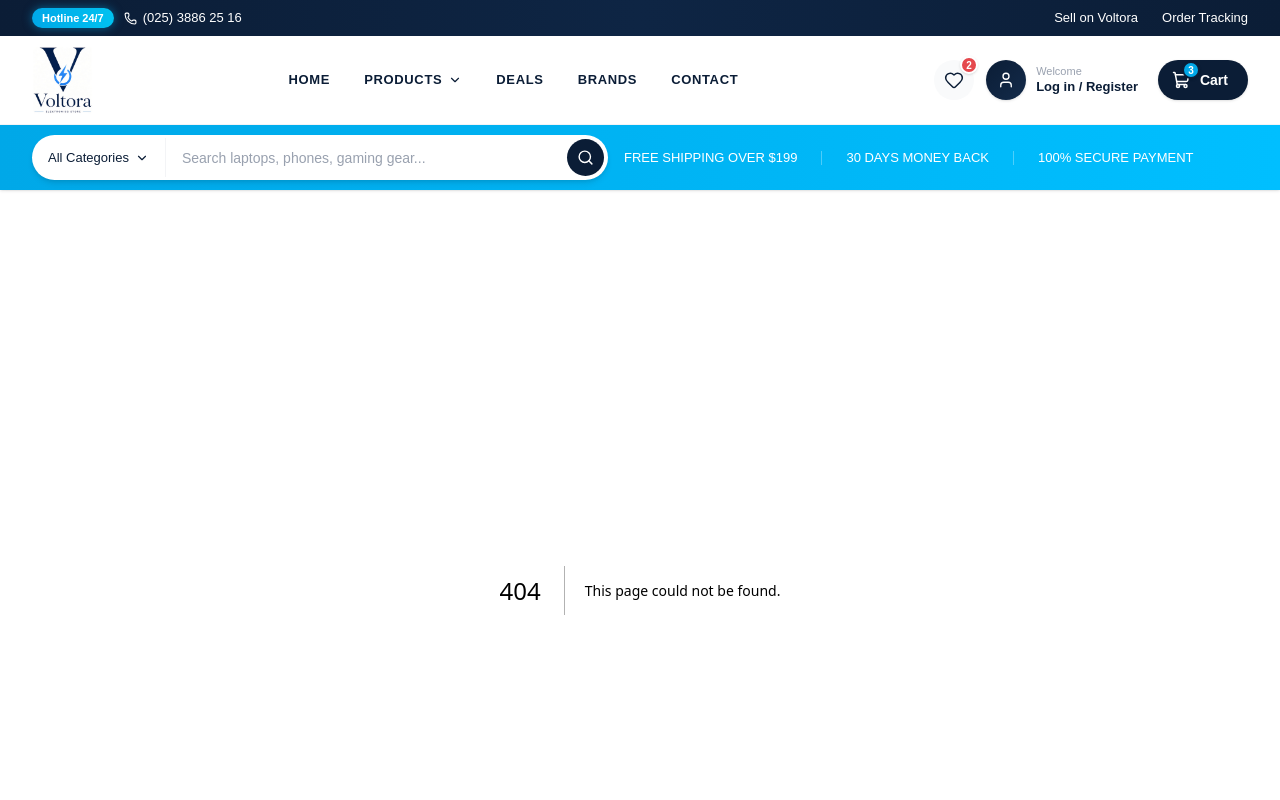
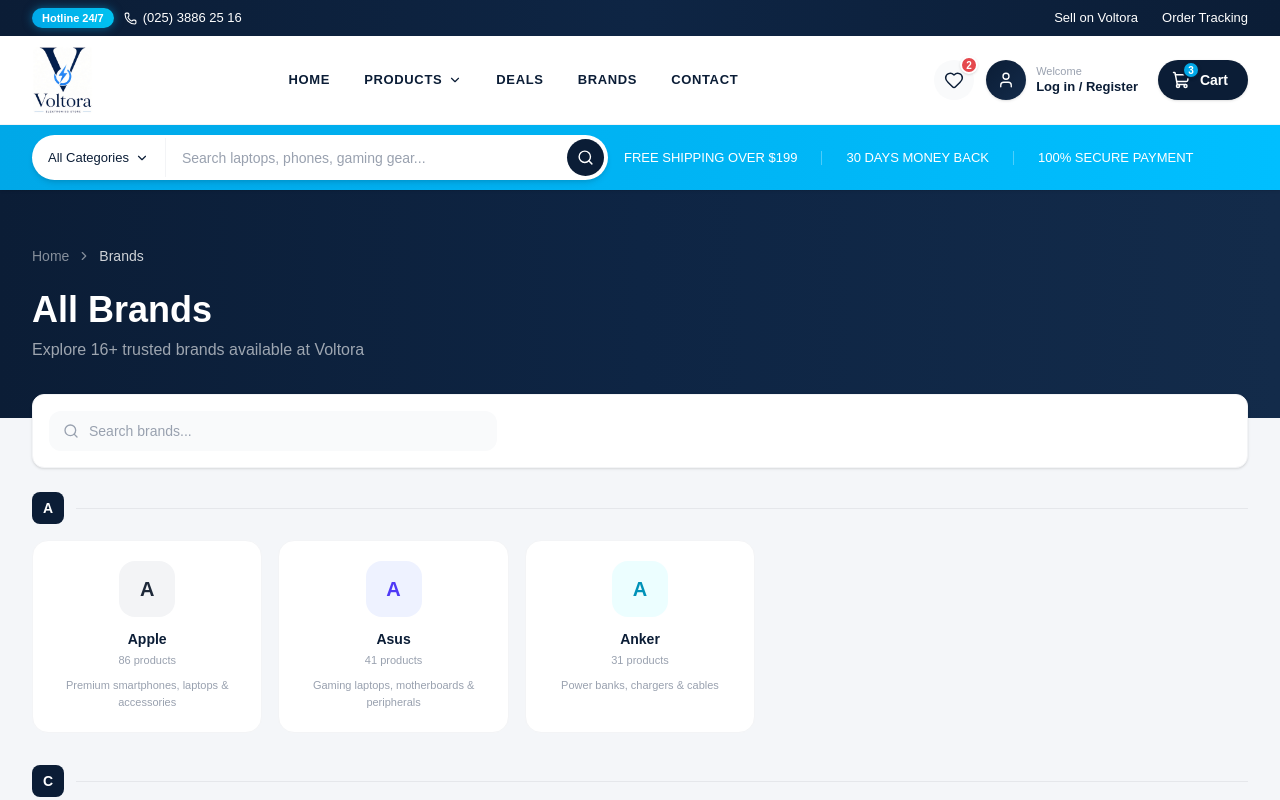
Before and after one commit to Bhumikaa71/Voltora-Frontend, a Next.js app: page /brands in a window 1280 px wide. Before the commit this address had no page. Shown: the top 800 px of the page. Built offline with nearby package versions, Linux system fonts and the light colour scheme.

Commit message:
brands page

```diff
--- /dev/null
+++ b/app/brands/page.tsx
@@ -0,0 +1,241 @@
+"use client";
+
+import Link from "next/link";
+import { ChevronRight, Search } from "lucide-react";
+import { useState } from "react";
+
+const brands = [
+  {
+    name: "Apple",
+    initial: "A",
+    color: "text-gray-800",
+    bg: "bg-gray-100",
+    products: 86,
+    description: "Premium smartphones, laptops & accessories",
+  },
+  {
+    name: "Samsung",
+    initial: "S",
+    color: "text-blue-600",
+    bg: "bg-blue-50",
+    products: 124,
+    description: "Galaxy phones, TVs, monitors & more",
+  },
+  {
+    name: "Sony",
+    initial: "S",
+    color: "text-gray-800",
+    bg: "bg-gray-100",
+    products: 67,
+    description: "Audio, cameras, PlayStation & electronics",
+  },
+  {
+    name: "Dell",
+    initial: "D",
+    color: "text-blue-700",
+    bg: "bg-blue-50",
+    products: 52,
+    description: "Laptops, desktops & business solutions",
+  },
+  {
+    name: "HP",
+    initial: "H",
+    color: "text-blue-500",
+    bg: "bg-sky-50",
+    products: 48,
+    description: "PCs, printers & computing devices",
+  },
+  {
+    name: "Asus",
+    initial: "A",
+    color: "text-indigo-600",
+    bg: "bg-indigo-50",
+    products: 41,
+    description: "Gaming laptops, motherboards & peripherals",
+  },
+  {
+    name: "Lenovo",
+    initial: "L",
+    color: "text-red-600",
+    bg: "bg-red-50",
+    products: 58,
+    description: "ThinkPad, Yoga & IdeaPad series",
+  },
+  {
+    name: "Xiaomi",
+    initial: "X",
+    color: "text-orange-500",
+    bg: "bg-orange-50",
+    products: 73,
+    description: "Smartphones, wearables & smart home",
+  },
+  {
+    name: "LG",
+    initial: "L",
+    color: "text-red-500",
+    bg: "bg-red-50",
+    products: 39,
+    description: "TVs, monitors & home appliances",
+  },
+  {
+    name: "CG",
+    initial: "C",
+    color: "text-red-600",
+    bg: "bg-red-50",
+    products: 28,
+    description: "Electronics & home appliances",
+  },
+  {
+    name: "Goldstar",
+    initial: "G",
+    color: "text-yellow-600",
+    bg: "bg-yellow-50",
+    products: 22,
+    description: "TVs, refrigerators & electronics",
+  },
+  {
+    name: "Logitech",
+    initial: "L",
+    color: "text-sky-600",
+    bg: "bg-sky-50",
+    products: 35,
+    description: "Mice, keyboards & gaming gear",
+  },
+  {
+    name: "Anker",
+    initial: "A",
+    color: "text-cyan-600",
+    bg: "bg-cyan-50",
+    products: 31,
+    description: "Power banks, chargers & cables",
+  },
+  {
+    name: "JBL",
+    initial: "J",
+    color: "text-orange-600",
+    bg: "bg-orange-50",
+    products: 27,
+    description: "Speakers, headphones & audio systems",
+  },
+  {
+    name: "Canon",
+    initial: "C",
+    color: "text-red-600",
+    bg: "bg-red-50",
+    products: 19,
+    description: "Cameras, printers & imaging",
+  },
+  {
+    name: "Microsoft",
+    initial: "M",
+    color: "text-blue-600",
+    bg: "bg-blue-50",
+    products: 24,
+    description: "Surface devices & accessories",
+  },
+];
+
+export default function BrandsPage() {
+  const [search, setSearch] = useState("");
+
+  const filtered = brands.filter((b) =>
+    b.name.toLowerCase().includes(search.toLowerCase())
+  );
+
+  // Group by first letter
+  const grouped = filtered.reduce((acc, brand) => {
+    const letter = brand.name[0].toUpperCase();
+    if (!acc[letter]) acc[letter] = [];
+    acc[letter].push(brand);
+    return acc;
+  }, {} as Record<string, typeof brands>);
+
+  const letters = Object.keys(grouped).sort();
+
+  return (
+    <div className="bg-[#F4F6F9] min-h-screen pb-16">
+      {/* Header */}
+      <div className="bg-gradient-to-r from-[#0B1D36] via-[#0E2544] to-[#132B4A] text-white">
+        <div className="max-w-7xl mx-auto px-4 sm:px-6 lg:px-8 py-10 sm:py-14">
+          <nav className="flex items-center gap-2 text-sm text-white/50 mb-6">
+            <Link href="/" className="hover:text-white transition-colors">
+              Home
+            </Link>
+            <ChevronRight size={14} />
+            <span className="text-white/80">Brands</span>
+          </nav>
+
+          <h1 className="text-3xl sm:text-4xl font-bold mb-2">All Brands</h1>
+          <p className="text-white/60 text-sm sm:text-base">
+            Explore {brands.length}+ trusted brands available at Voltora
+          </p>
+        </div>
+      </div>
+
+      <div className="max-w-7xl mx-auto px-4 sm:px-6 lg:px-8 -mt-6 relative z-10">
+        {/* Search */}
+        <div className="bg-white rounded-xl border border-gray-100 shadow-sm p-4 mb-6">
+          <div className="relative max-w-md">
+            <Search
+              size={16}
+              className="absolute left-3.5 top-1/2 -translate-y-1/2 text-gray-400"
+            />
+            <input
+              type="text"
+              placeholder="Search brands..."
+              value={search}
+              onChange={(e) => setSearch(e.target.value)}
+              className="w-full pl-10 pr-4 py-2.5 text-sm bg-gray-50 border-0 rounded-xl focus:outline-none focus:ring-2 focus:ring-[#00A8E8]/30 text-[#0B1D36] placeholder:text-gray-400"
+            />
+          </div>
+        </div>
+
+        {/* Brands Grid */}
+        {filtered.length === 0 ? (
+          <div className="bg-white rounded-2xl py-20 text-center border border-gray-100">
+            <p className="text-[#0B1D36] font-semibold text-lg">No brands found</p>
+            <p className="text-gray-400 text-sm mt-1">Try a different search term</p>
+          </div>
+        ) : (
+          <div className="space-y-8">
+            {letters.map((letter) => (
+              <div key={letter}>
+                <div className="flex items-center gap-3 mb-4">
+                  <span className="w-8 h-8 rounded-lg bg-[#0B1D36] text-white text-sm font-bold flex items-center justify-center">
+                    {letter}
+                  </span>
+                  <div className="flex-1 h-px bg-gray-200" />
+                </div>
+
+                <div className="grid grid-cols-2 sm:grid-cols-3 md:grid-cols-4 lg:grid-cols-5 gap-4">
+                  {grouped[letter].map((brand) => (
+                    <Link
+                      key={brand.name}
+                      href={`/products?brand=${brand.name.toLowerCase()}`}
+                      className="group bg-white rounded-2xl border border-gray-100 p-5 hover:shadow-md hover:border-gray-200 transition-all duration-300 flex flex-col items-center text-center"
+                    >
+                      <div
+                        className={`w-14 h-14 rounded-2xl ${brand.bg} flex items-center justify-center font-bold text-xl ${brand.color} group-hover:scale-110 transition-transform duration-300 mb-3`}
+                      >
+                        {brand.initial}
+                      </div>
+                      <h3 className="text-[14px] font-semibold text-[#0B1D36] group-hover:text-[#00A8E8] transition-colors">
+                        {brand.name}
+                      </h3>
+                      <p className="text-[11px] text-gray-400 mt-0.5">
+                        {brand.products} products
+                      </p>
+                      <p className="text-[11px] text-gray-400 mt-2 line-clamp-2 leading-relaxed">
+                        {brand.description}
+                      </p>
+                    </Link>
+                  ))}
+                </div>
+              </div>
+            ))}
+          </div>
+        )}
+      </div>
+    </div>
+  );
+}
--- a/app/landingpage/featuredbrand/page.tsx
+++ b/app/landingpage/featuredbrand/page.tsx
@@ -21,60 +21,52 @@ const brands = [
 const topCategories = [
   {
     name: "Laptops",
-    href: "/products/laptops",
-    image:
-      "https://images.unsplash.com/photo-1496181133206-80ce9b88a853?w=300&q=80",
+    href: "/products?category=laptops",
+    image: "https://images.unsplash.com/photo-1496181133206-80ce9b88a853?w=300&q=80",
     count: "128 Products",
     trending: true,
   },
   {
     name: "PC Gaming",
-    href: "/products/pc-gaming",
-    image:
-      "https://images.unsplash.com/photo-1587202372634-32705e3bf49c?w=300&q=80",
+    href: "/products?category=gaming-vr",
+    image: "https://images.unsplash.com/photo-1587202372634-32705e3bf49c?w=300&q=80",
     count: "86 Products",
   },
   {
     name: "Headphones",
-    href: "/products/headphones",
-    image:
-      "https://images.unsplash.com/photo-1505740420928-5e560c06d30e?w=300&q=80",
+    href: "/products?category=sounds",
+    image: "https://images.unsplash.com/photo-1505740420928-5e560c06d30e?w=300&q=80",
     count: "64 Products",
   },
   {
     name: "Monitors",
-    href: "/products/monitors",
-    image:
-      "https://images.unsplash.com/photo-1527443224154-c4a3942d3acf?w=300&q=80",
+    href: "/products?category=pc-computers",
+    image: "https://images.unsplash.com/photo-1527443224154-c4a3942d3acf?w=300&q=80",
     count: "52 Products",
   },
   {
     name: "Cameras",
-    href: "/products/cameras",
-    image:
-      "https://images.unsplash.com/photo-1516035069371-29a1b244cc32?w=300&q=80",
+    href: "/products?category=cameras",
+    image: "https://images.unsplash.com/photo-1516035069371-29a1b244cc32?w=300&q=80",
     count: "39 Products",
   },
   {
     name: "Smartphones",
-    href: "/products/cell-phones",
-    image:
-      "https://images.unsplash.com/photo-1511707171634-5f897ff02aa9?w=300&q=80",
+    href: "/products?category=cell-phones",
+    image: "https://images.unsplash.com/photo-1511707171634-5f897ff02aa9?w=300&q=80",
     count: "97 Products",
     trending: true,
   },
   {
     name: "Speakers",
-    href: "/products/sounds",
-    image:
-      "https://images.unsplash.com/photo-1608043152269-423dbba4e7e1?w=300&q=80",
+    href: "/products?category=sounds",
+    image: "https://images.unsplash.com/photo-1608043152269-423dbba4e7e1?w=300&q=80",
     count: "31 Products",
   },
   {
     name: "Tablets",
-    href: "/products/tablets",
-    image:
-      "https://images.unsplash.com/photo-1544244015-0df4b3ffc6b0?w=300&q=80",
+    href: "/products?category=tablets",
+    image: "https://images.unsplash.com/photo-1544244015-0df4b3ffc6b0?w=300&q=80",
     count: "45 Products",
   },
 ];
@@ -83,9 +75,7 @@ const FeatureBrand = () => {
   return (
     <section className="bg-white py-10 lg:py-14">
       <div className="w-full px-4 sm:px-6 lg:px-8">
-        {/* ========== Content with gradient background ========== */}
         <div className="relative rounded-3xl overflow-hidden bg-gradient-to-br from-[#EAF7FD] via-[#F3F7FB] to-[#EFF3FA] p-5 sm:p-6 lg:p-7">
-          {/* Decorative background glow */}
           <div className="pointer-events-none absolute -top-24 -left-24 w-72 h-72 bg-[#00A8E8]/10 rounded-full blur-3xl" />
           <div className="pointer-events-none absolute -bottom-24 -right-24 w-72 h-72 bg-[#0B1D36]/5 rounded-full blur-3xl" />
           <div className="pointer-events-none absolute top-1/2 left-1/2 -translate-x-1/2 -translate-y-1/2 w-[500px] h-[500px] bg-[#00A8E8]/5 rounded-full blur-3xl" />
@@ -93,7 +83,8 @@ const FeatureBrand = () => {
           <div className="relative grid grid-cols-1 lg:grid-cols-2 gap-6">
             {/* ========== FEATURED BRANDS ========== */}
             <div className="bg-white rounded-2xl border border-gray-100 shadow-sm hover:shadow-md transition-shadow duration-300 p-6 md:p-8">
-              <div className="flex items-center gap-3 mb-8">
+              <div className="flex items-center justify-between mb-8">
+                <div className="flex items-center gap-3">
                   <div className="w-9 h-9 rounded-xl bg-gradient-to-br from-[#00A8E8] to-[#0B1D36] flex items-center justify-center shadow-sm">
                     <Sparkles size={16} className="text-white" />
                   </div>
@@ -105,6 +96,19 @@ const FeatureBrand = () => {
                       Trusted names, guaranteed quality
                     </p>
                   </div>
+                </div>
+
+                {/* View All Brands */}
+                <Link
+                  href="/brands"
+                  className="group flex items-center gap-1.5 text-sm font-semibold text-[#00A8E8] hover:text-[#0B1D36] transition-colors"
+                >
+                  View All
+                  <ArrowRight
+                    size={16}
+                    className="transition-transform group-hover:translate-x-1"
+                  />
+                </Link>
               </div>
 
               <div className="grid grid-cols-2 sm:grid-cols-3 md:grid-cols-5 gap-4">
```
Lines whose indentation alone changed are shown as unchanged.
